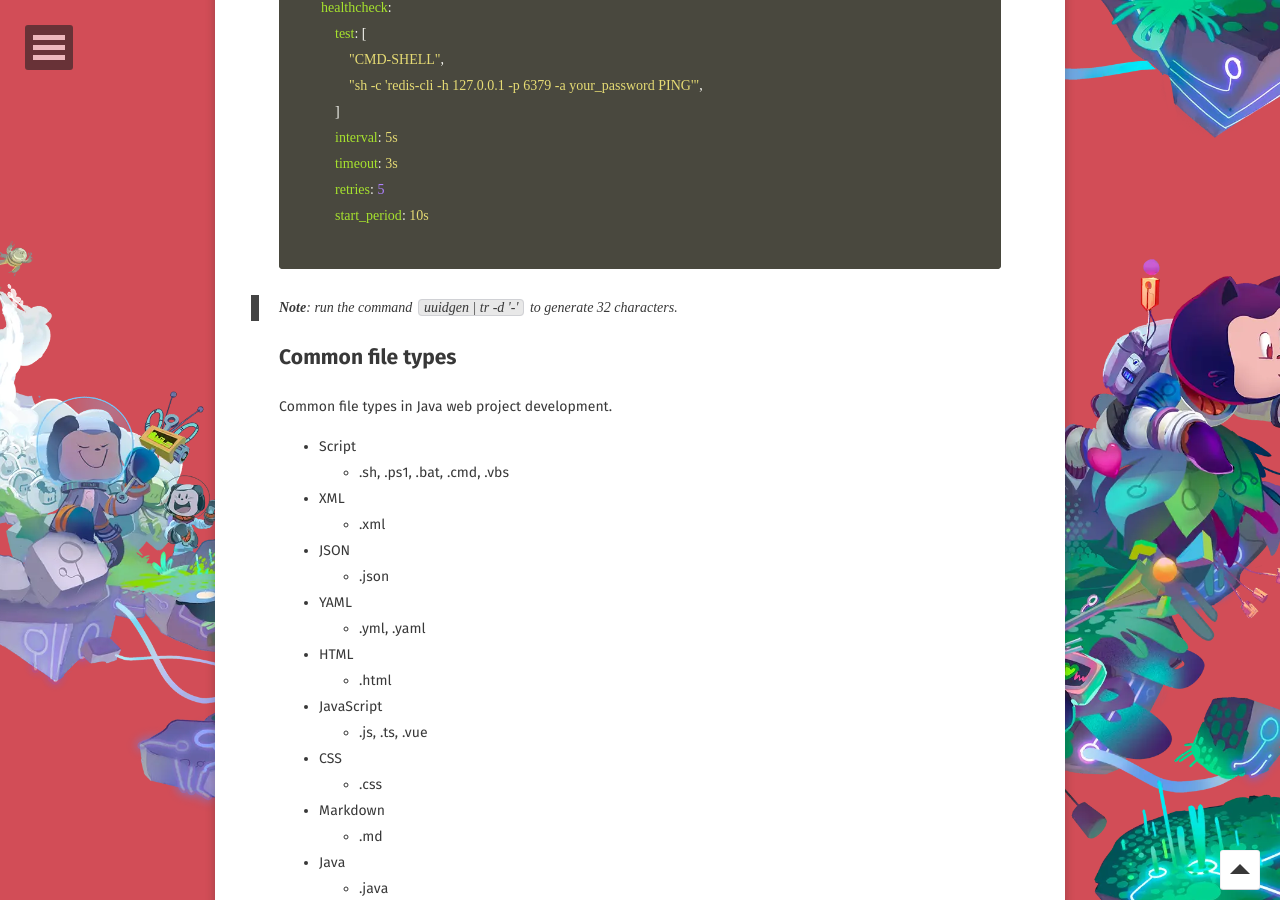
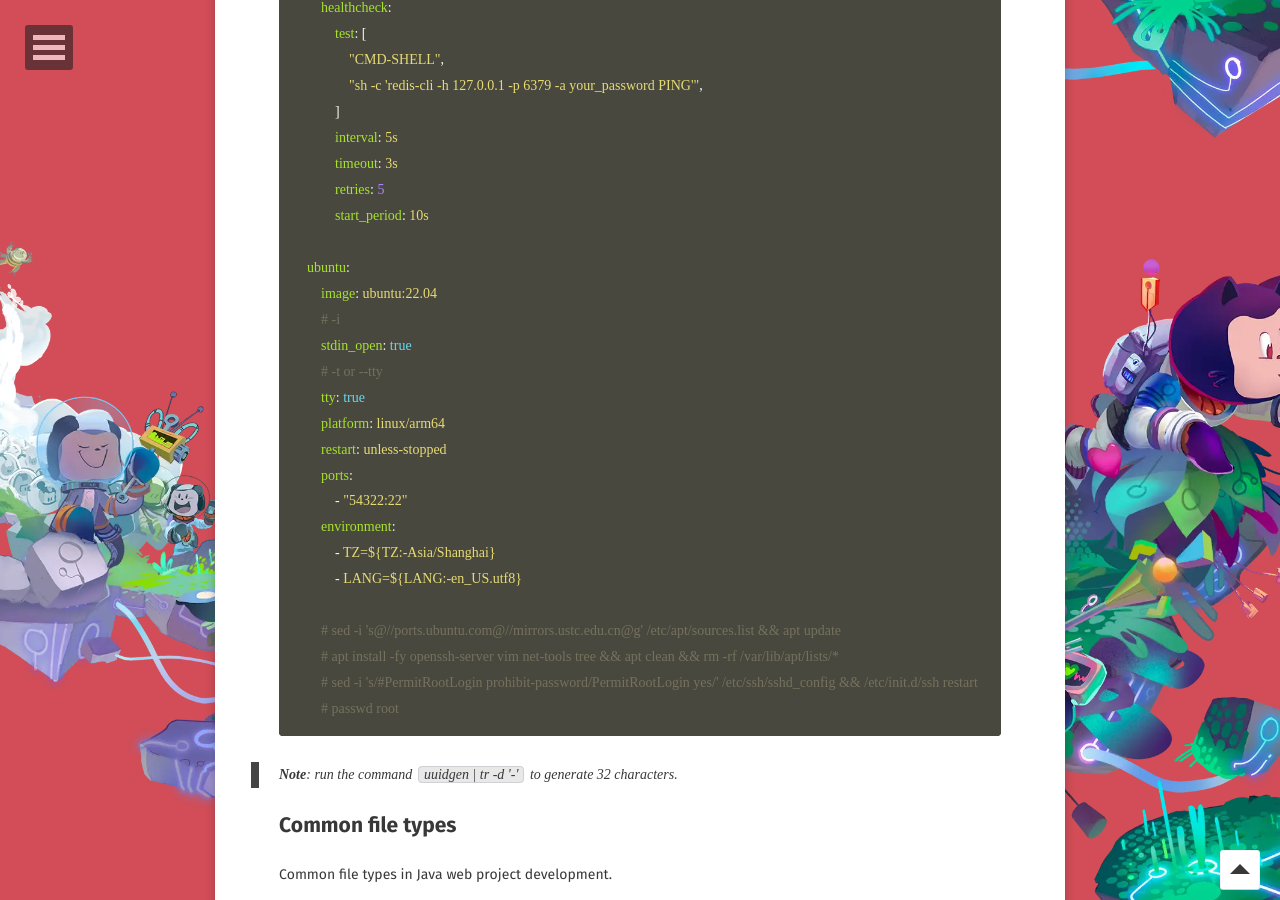
Before and after one commit to WebPavel/WebPavel.github.io, a Jekyll site: the page built from _posts/2026-04-07-Java-web-project-development-and-deployment.md, in a window 1280 px wide and 900 px high, scrolled down 8851 px. Built offline with Jekyll 4.4.1, drawn with Linux system fonts in a browser that asks for light colours; some web fonts are replaced; comment, search, counter and statistics services are not loaded.

Commit message:
feat: add Ubuntu container to docker-compose.yaml

````diff
--- a/_posts/2026-04-07-Java-web-project-development-and-deployment.md
+++ b/_posts/2026-04-07-Java-web-project-development-and-deployment.md
@@ -323,6 +323,24 @@ services:
             retries: 5
             start_period: 10s
 
+    ubuntu:
+        image: ubuntu:22.04
+        # -i
+        stdin_open: true
+        # -t or --tty
+        tty: true
+        platform: linux/arm64
+        restart: unless-stopped
+        ports:
+            - "54322:22"
+        environment:
+            - TZ=${TZ:-Asia/Shanghai}
+            - LANG=${LANG:-en_US.utf8}
+
+        # sed -i 's@//ports.ubuntu.com@//mirrors.ustc.edu.cn@g' /etc/apt/sources.list && apt update
+        # apt install -fy openssh-server vim net-tools tree && apt clean && rm -rf /var/lib/apt/lists/*
+        # sed -i 's/#PermitRootLogin prohibit-password/PermitRootLogin yes/' /etc/ssh/sshd_config && /etc/init.d/ssh restart
+        # passwd root
 ```
 
 > **Note**:
````
